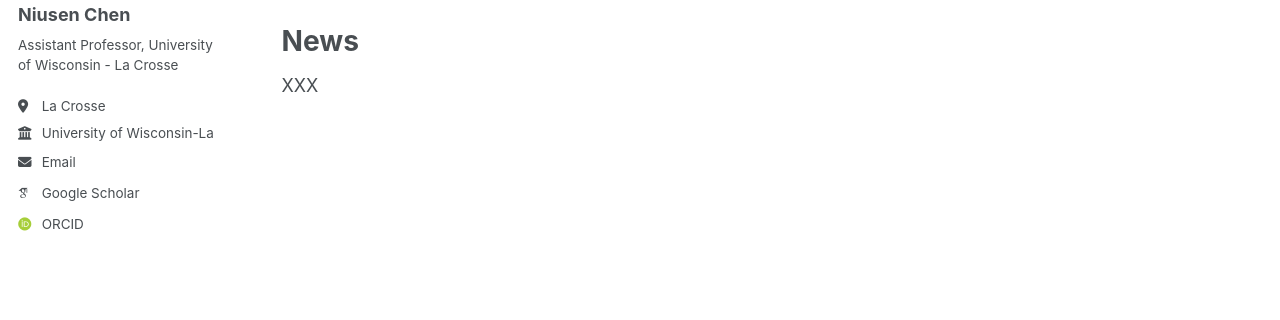
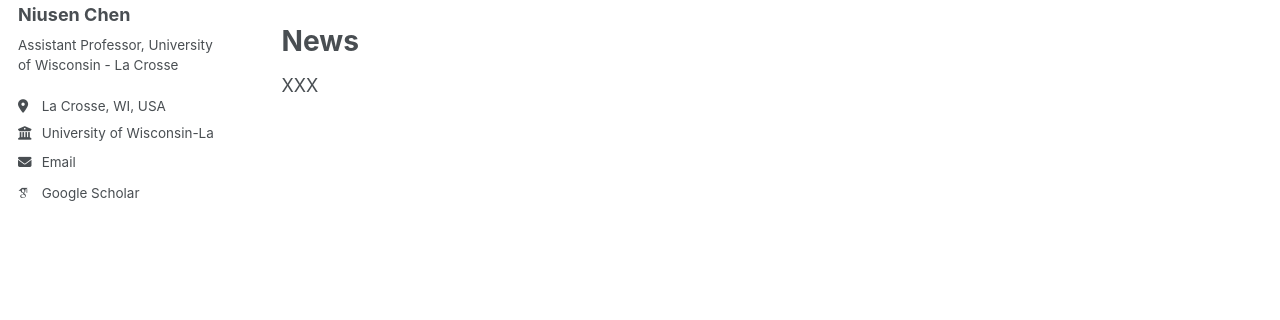
Before and after one commit to niusenc/niusenc.github.io, a Jekyll site: the page built from _pages/about.md, in a window 1280 px wide. Shown: the part 302-622 px from the top of the page. Built offline with Jekyll 4.4.1, drawn with Linux system fonts in a browser that asks for light colours; some web fonts are replaced.

Commit message:
Update _config.yml

```diff
--- a/_config.yml
+++ b/_config.yml
@@ -26,7 +26,7 @@ author:
   name             : "Niusen Chen"
   pronouns         : # example: "he/his"
   bio              : "Assistant Professor, University of Wisconsin - La Crosse"
-  location         : "La Crosse"
+  location         : "La Crosse, WI, USA"
   employer         : "University of Wisconsin-La Crosse"
   uri              : # URL
   email            : "nchen@uwlax.edu"
@@ -36,7 +36,7 @@ author:
   arxiv            : # URL - Update with the correct link to your profile
   googlescholar    : "https://scholar.google.com/citations?user=sCxQ0ncAAAAJ&hl=en&authuser=1"
   impactstory      : # URL
-  orcid            : "http://orcid.org/yourorcidurl"
+  orcid            : # URL
   semantic         : # URL
   pubmed           : # URL
   researchgate     : # URL
```
